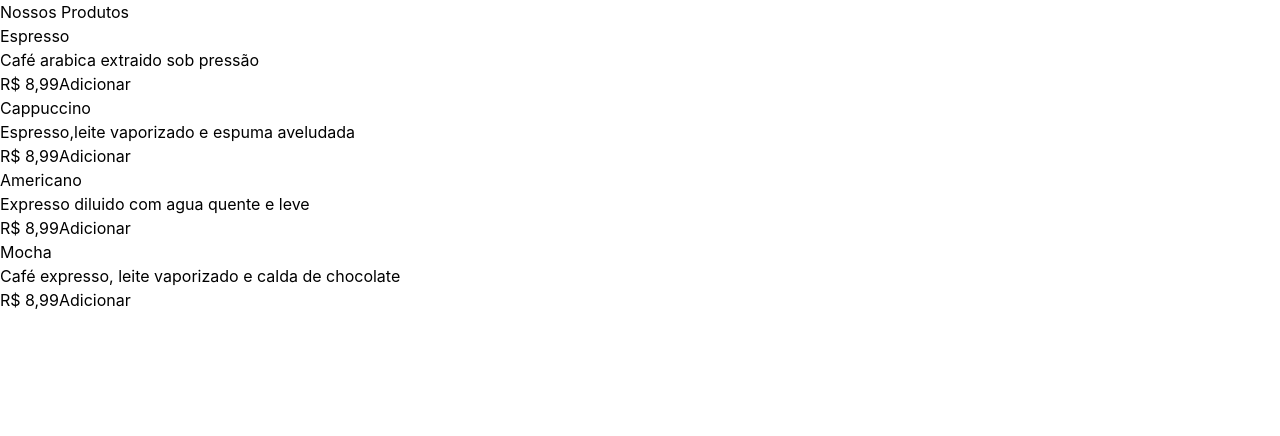
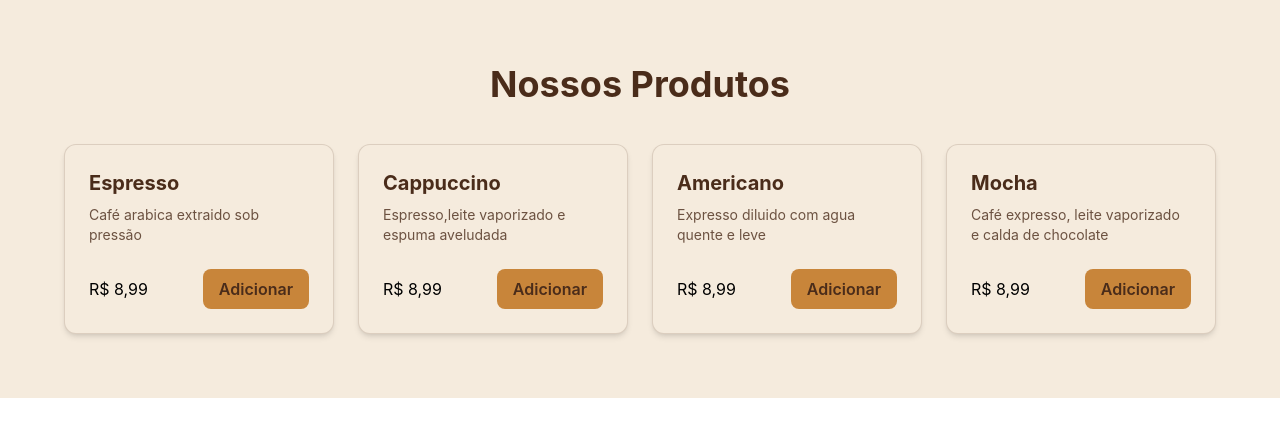
Before and after one commit to cafeteria-web/cafeteria-web, a React (Vite) app: page /produtos in a window 1280 px wide. Shown: the top 436 px of the page. Built offline with nearby package versions, Linux system fonts and the light colour scheme.

Commit message:
style: Estilizando a pagina de Produtos

```diff
--- a/src/pages/Produtos.jsx
+++ b/src/pages/Produtos.jsx
@@ -11,21 +11,21 @@ const Produtos = () => {
   ]
 
   return (
-    <section className="produtos">
-      <h1 className="produtos-titulo">Nossos Produtos</h1>
+    <section className="bg-[#F5EBDD] px-6 py-16">
+      <h1 className="mb-10 text-center text-4xl font-bold text-[#4A2C1A]">Nossos Produtos</h1>
 
-      <div className="produtos-grid">
+      <div className="mx-auto grid max-w-6xl gap-6 sm:grid-cols-2 lg:grid-cols-4">
         {produtos.map((produto) => (
-          <article key={produto.id} className="produto-card">
+          <article key={produto.id} className="flex flex-col rounded-xl border border-[#4A2C1A]/15 bg-[#F5EBDD] p-6 shadow-md transition hover:-translate-y-1 hover:border-[#C8853A] hover:shadow-lg">
 
-            <div className="produto-info">
-              <h2>{produto.nome}</h2>
-              <p>{produto.descricao}</p>
-              <div className="produto-rodape">
-                <span className="produto-preco">
+            <div className="flex flex-1 flex-col">
+              <h2 className="mb-2 text-xl font-bold text-[#4A2C1A]">{produto.nome}</h2>
+              <p className="mb-6 flex-1 text-sm text-[#4A2C1A]/80">{produto.descricao}</p>
+              <div className="flex items-center justify-between">
+                <span className="flex items-center justify-between">
                   R$ {produto.preco.toFixed(2).replace(".", ",")}
                 </span>
-                <button>Adicionar</button>
+                <button className="rounded-lg bg-[#C8853A] px-4 py-2 font-semibold text-[#4A2C1A] transition hover:bg-[#4A2C1A] hover:text-[#F5EBDD]">Adicionar</button>
               </div>
             </div>
           </article>
```
